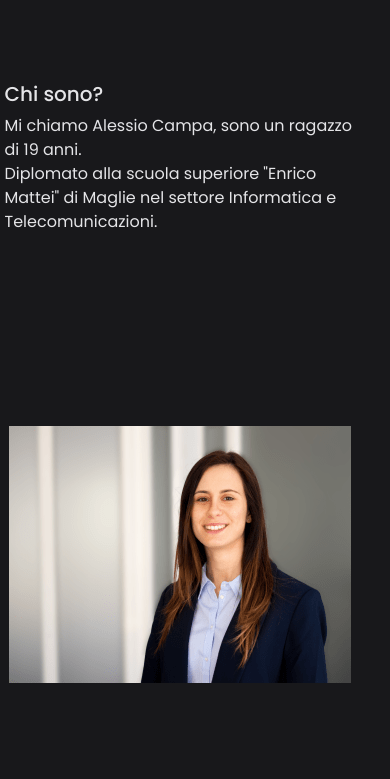
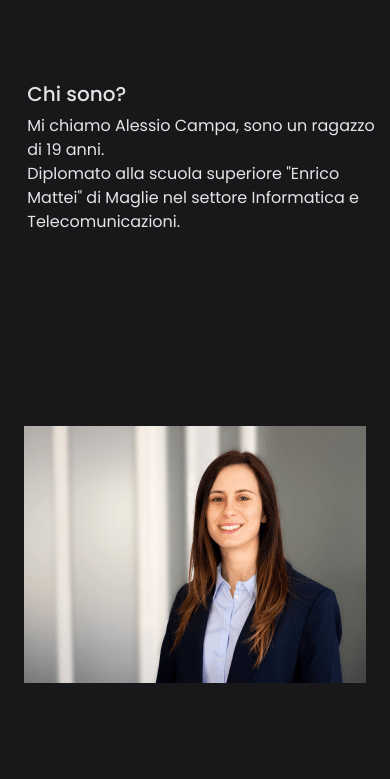
Before and after one commit to Culumbuman/sito, a plain HTML site: page index.html in a window 390 px wide. Shown: the part 65-844 px from the top of the page. Drawn offline with nearby package versions, Linux system fonts and the light colour scheme.

Commit message:
Add files via upload

```diff
--- a/index.html
+++ b/index.html
@@ -23,7 +23,6 @@
         </div>
         <div class="c-link col-xl-4 col-lg-12">
           <ul class="lista-link">
-            <li class="link">Home</li>
             <li class="link">Esperienze</li>
             <li class="link">Istruzione</li>
             <li class="link">Contatti</li>
--- a/style.css
+++ b/style.css
@@ -17,5 +17,6 @@ body {
 }
 
 .row{
-    width: 100vw;
+    width: 100%;
+    margin: 0;
 }
--- a/styles/home.css
+++ b/styles/home.css
@@ -3,7 +3,7 @@
         height: calc(100vh - 13vw) !important;
     }
     .testo{
-        padding-left: 5vw !important;
+        padding-left: 7vw !important;
     }
     .img{
         text-align: center;
```
